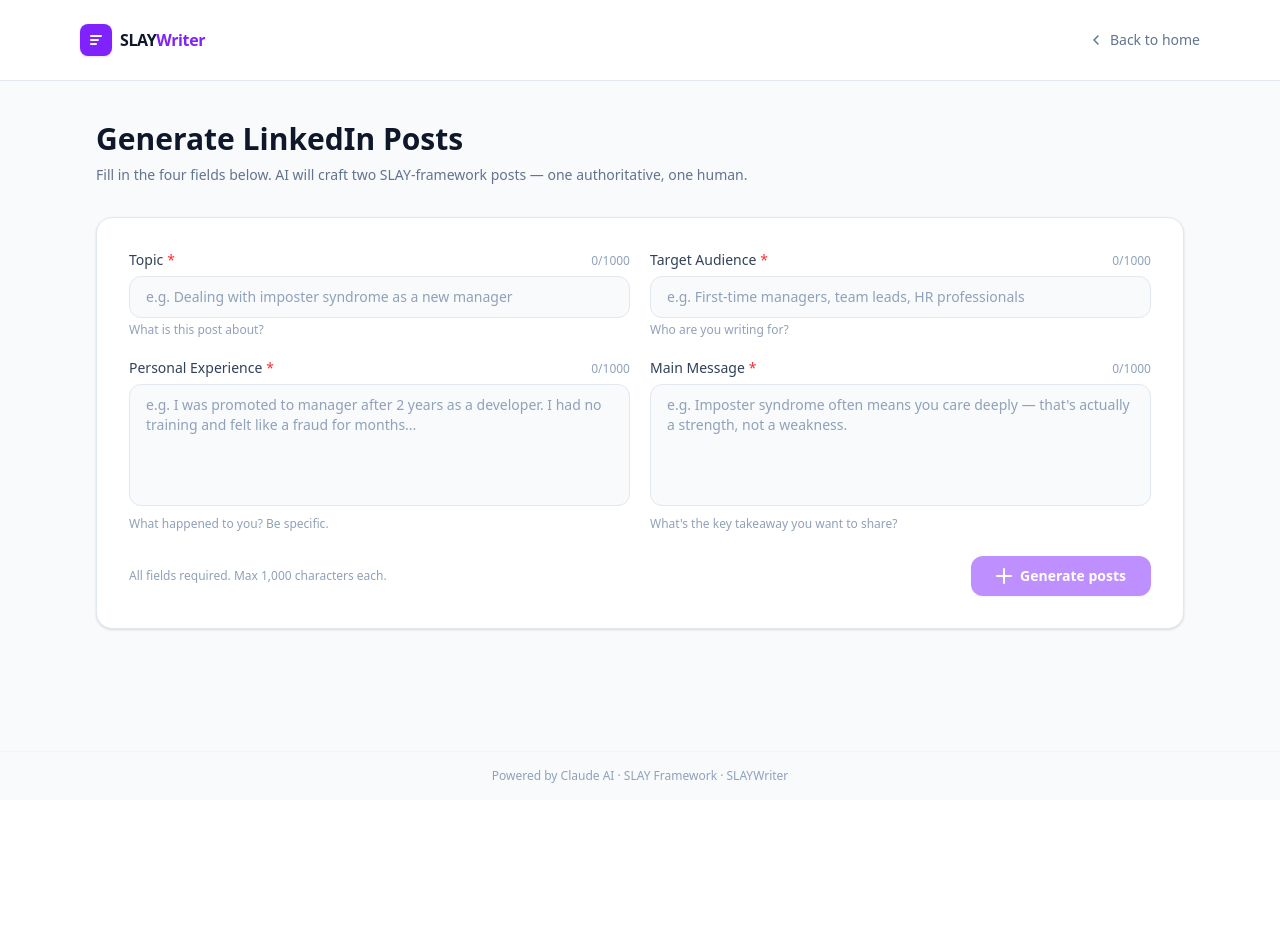
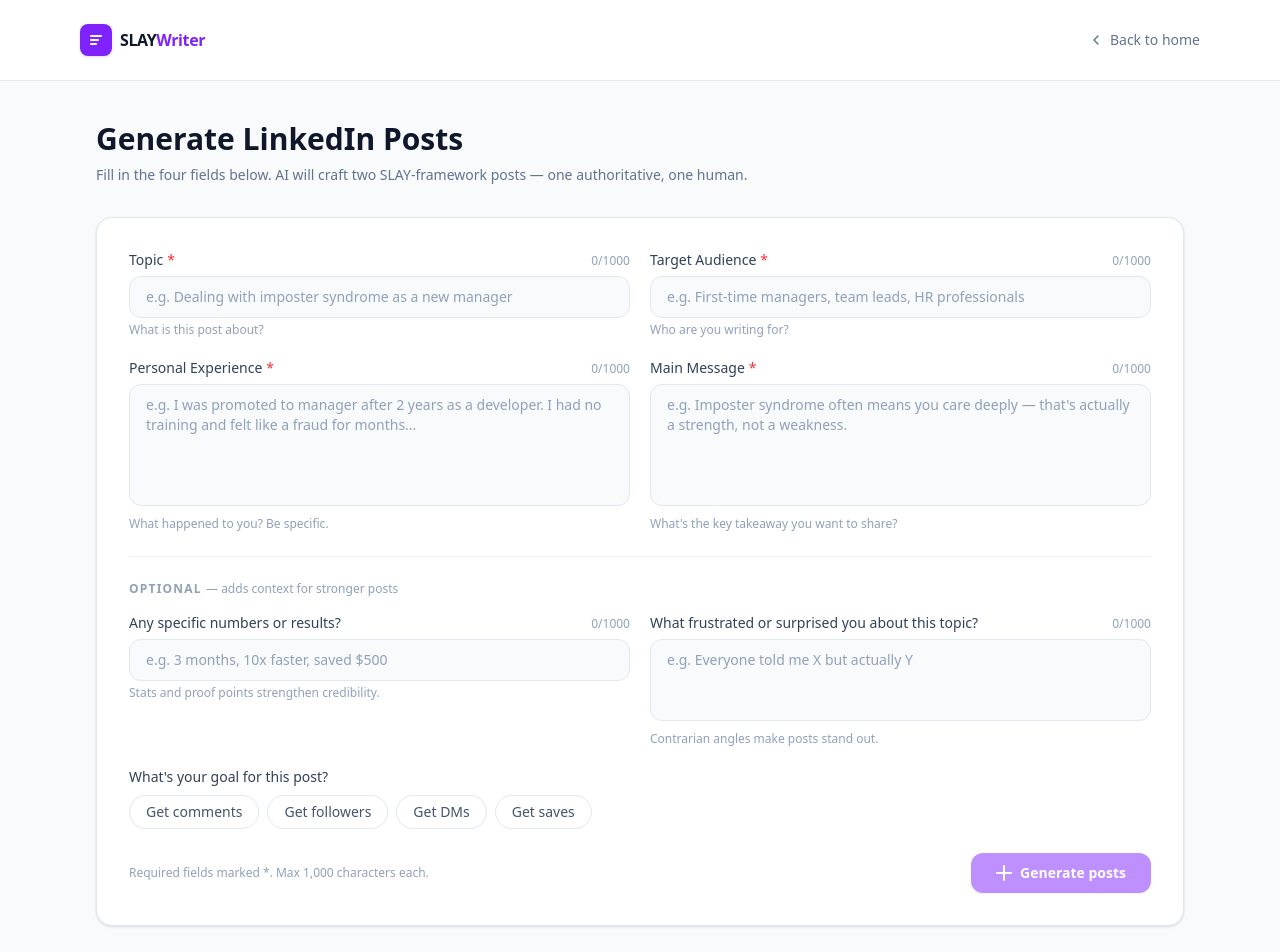
Before and after one commit to Sochan2/slay-writer, a Next.js app: page /generate in a window 1280 px wide. Shown: the top 952 px of the page. Before the commit the page ends 800 px from the top, so only its background shows below. Built offline with nearby package versions, Linux system fonts and the light colour scheme.

Commit message:
add some more function to get attractive

```diff
--- a/src/app/api/generate/route.ts
+++ b/src/app/api/generate/route.ts
@@ -66,7 +66,7 @@ export async function POST(request: NextRequest) {
       return NextResponse.json({ error: "Invalid request body." }, { status: 400 });
     }
 
-    const { topic, experience, message, audience } = body as Record<string, unknown>;
+    const { topic, experience, message, audience, numbers, frustration, postGoal } = body as Record<string, unknown>;
 
     // Presence check
     for (const field of REQUIRED_FIELDS) {
@@ -101,16 +101,53 @@ export async function POST(request: NextRequest) {
       }
     }
 
+    // Validate optional fields (if provided)
+    const optionalStringFields = { numbers, frustration };
+    for (const [key, value] of Object.entries(optionalStringFields)) {
+      if (value !== undefined && value !== "") {
+        if (typeof value !== "string") {
+          return NextResponse.json(
+            { error: `Field "${key}" must be a string.` },
+            { status: 400 }
+          );
+        }
+        if (value.length > MAX_FIELD_LENGTH) {
+          return NextResponse.json(
+            { error: `Field "${key}" exceeds the 1000 character limit.` },
+            { status: 400 }
+          );
+        }
+      }
+    }
+
+    const VALID_GOALS = ["Get comments", "Get followers", "Get DMs", "Get saves"];
+    if (postGoal && (typeof postGoal !== "string" || !VALID_GOALS.includes(postGoal))) {
+      return NextResponse.json({ error: "Invalid postGoal value." }, { status: 400 });
+    }
+
+    // Build optional prompt context
+    const optionalLines: string[] = [];
+    if (numbers && typeof numbers === "string" && numbers.trim()) {
+      optionalLines.push(`- Specific Numbers or Results: ${numbers.trim()}`);
+    }
+    if (frustration && typeof frustration === "string" && frustration.trim()) {
+      optionalLines.push(`- What Frustrated/Surprised Them: ${frustration.trim()}`);
+    }
+    if (postGoal && typeof postGoal === "string") {
+      optionalLines.push(`- Post Goal: ${postGoal} (optimise hook and CTA for this outcome)`);
+    }
+    const optionalContext = optionalLines.length ? "\n" + optionalLines.join("\n") : "";
+
     // Initialise client — throws a clear error if API key is missing/invalid
     const client = getAnthropicClient();
 
     const prompt = `You are an expert LinkedIn content strategist who writes viral posts using the SLAY Framework.
 
 SLAY Framework:
-- S = Strong Hook (first 2 lines stop the scroll — bold claim, surprising stat, or provocative question)
+- S = Strong Hook + Rehook (first 3 lines: line 1-2 = bold controversial statement or contrarian opinion that challenges a common belief; line 3 = a "rehook" sentence that makes the reader NEED to keep reading, e.g. "Here's what no one tells you." / "Most people get this completely wrong.")
 - L = Lesson or Insight (the key takeaway — clear and punchy)
 - A = Action or Story (back it up with a real example or specific moment)
-- Y = Your CTA (end with a subtle, non-pushy call to action)
+- Y = Your CTA (a specific question that invites comments — never generic)
 
 Writing rules (strictly enforce all):
 - Max 15 words per sentence
@@ -119,12 +156,15 @@ Writing rules (strictly enforce all):
 - First 2 lines must be magnetic — they show before "see more"
 - Conversational, direct, human voice
 - Preserve line breaks with \\n\\n between paragraphs and \\n for single line breaks within a block
+- Opening hook MUST be controversial or challenge a widely-held belief — a genuine strong opinion, not clickbait
+- Line 3 MUST be a rehook: a short, punchy sentence that makes readers feel they'll miss something if they stop
+- CTA MUST be a specific, concrete question about the topic (e.g. "What's your biggest struggle with X? Tell me below 👇") — NEVER use generic CTAs like "Who else feels this?" or "Drop a 🔥 if you agree"
 
 User inputs:
 - Topic: ${(topic as string).trim()}
 - Personal Experience: ${(experience as string).trim()}
 - Main Message: ${(message as string).trim()}
-- Target Audience: ${(audience as string).trim()}
+- Target Audience: ${(audience as string).trim()}${optionalContext}
 
 Generate exactly TWO LinkedIn posts and return ONLY this JSON (no markdown, no extra text):
 
@@ -148,10 +188,11 @@ relatablePost rules:
 Both posts must:
 1. Follow SLAY Framework exactly
 2. Be 180-280 words
-3. Hook strongly in the first 2 lines
-4. Use \\n\\n between paragraph blocks
-5. End with a subtle, genuine CTA (not salesy)
-6. Be LinkedIn-ready — copy-paste quality
+3. Open with a bold, controversial or contrarian statement in lines 1-2
+4. Line 3 is a rehook — a short sentence that compels the reader past "see more"
+5. Use \\n\\n between paragraph blocks
+6. End with a specific question CTA that invites real replies (not a generic prompt)
+7. Be LinkedIn-ready — copy-paste quality
 
 Return ONLY the raw JSON object.`;
 
--- a/src/app/generate/page.tsx
+++ b/src/app/generate/page.tsx
@@ -9,6 +9,9 @@ interface FormData {
   experience: string;
   message: string;
   audience: string;
+  numbers: string;
+  frustration: string;
+  postGoal: string;
 }
 
 interface GenerateResult {
@@ -88,6 +91,9 @@ export default function GeneratePage() {
     experience: "",
     message: "",
     audience: "",
+    numbers: "",
+    frustration: "",
+    postGoal: "",
   });
 
   const [result, setResult] = useState<GenerateResult | null>(null);
@@ -239,10 +245,117 @@ export default function GeneratePage() {
               ))}
             </div>
 
+            {/* Optional fields */}
+            <div className="mt-6 border-t border-slate-100 pt-6">
+              <p className="mb-4 text-xs font-semibold uppercase tracking-widest text-slate-400">
+                Optional{" "}
+                <span className="font-normal normal-case tracking-normal">
+                  — adds context for stronger posts
+                </span>
+              </p>
+              <div className="grid grid-cols-1 gap-5 sm:grid-cols-2">
+                {/* Numbers */}
+                <div>
+                  <div className="mb-1.5 flex items-baseline justify-between">
+                    <label
+                      htmlFor="numbers"
+                      className="text-sm font-medium text-slate-700"
+                    >
+                      Any specific numbers or results?
+                    </label>
+                    <span
+                      className={`text-xs tabular-nums ${
+                        form.numbers.length > MAX_LENGTH * 0.9
+                          ? "text-amber-500"
+                          : "text-slate-400"
+                      }`}
+                    >
+                      {form.numbers.length}/{MAX_LENGTH}
+                    </span>
+                  </div>
+                  <input
+                    id="numbers"
+                    name="numbers"
+                    type="text"
+                    value={form.numbers}
+                    onChange={handleChange}
+                    placeholder="e.g. 3 months, 10x faster, saved $500"
+                    className="w-full rounded-xl border border-slate-200 bg-slate-50 px-4 py-2.5 text-sm text-slate-900 placeholder-slate-400 transition-colors focus:border-violet-400 focus:bg-white focus:outline-none focus:ring-2 focus:ring-violet-400/20"
+                  />
+                  <p className="mt-1 text-xs text-slate-400">
+                    Stats and proof points strengthen credibility.
+                  </p>
+                </div>
+
+                {/* Frustration */}
+                <div>
+                  <div className="mb-1.5 flex items-baseline justify-between">
+                    <label
+                      htmlFor="frustration"
+                      className="text-sm font-medium text-slate-700"
+                    >
+                      What frustrated or surprised you about this topic?
+                    </label>
+                    <span
+                      className={`text-xs tabular-nums ${
+                        form.frustration.length > MAX_LENGTH * 0.9
+                          ? "text-amber-500"
+                          : "text-slate-400"
+                      }`}
+                    >
+                      {form.frustration.length}/{MAX_LENGTH}
+                    </span>
+                  </div>
+                  <textarea
+                    id="frustration"
+                    name="frustration"
+                    value={form.frustration}
+                    onChange={handleChange}
+                    placeholder="e.g. Everyone told me X but actually Y"
+                    rows={3}
+                    className="w-full resize-none rounded-xl border border-slate-200 bg-slate-50 px-4 py-2.5 text-sm text-slate-900 placeholder-slate-400 transition-colors focus:border-violet-400 focus:bg-white focus:outline-none focus:ring-2 focus:ring-violet-400/20"
+                  />
+                  <p className="mt-1 text-xs text-slate-400">
+                    Contrarian angles make posts stand out.
+                  </p>
+                </div>
+              </div>
+
+              {/* Post goal */}
+              <div className="mt-5">
+                <label className="mb-2 block text-sm font-medium text-slate-700">
+                  What&apos;s your goal for this post?
+                </label>
+                <div className="flex flex-wrap gap-2">
+                  {(["Get comments", "Get followers", "Get DMs", "Get saves"] as const).map(
+                    (goal) => (
+                      <button
+                        key={goal}
+                        type="button"
+                        onClick={() =>
+                          setForm((prev) => ({
+                            ...prev,
+                            postGoal: prev.postGoal === goal ? "" : goal,
+                          }))
+                        }
+                        className={`rounded-full border px-4 py-1.5 text-sm font-medium transition-colors ${
+                          form.postGoal === goal
+                            ? "border-violet-600 bg-violet-600 text-white"
+                            : "border-slate-200 bg-white text-slate-600 hover:border-violet-300 hover:text-violet-700"
+                        }`}
+                      >
+                        {goal}
+                      </button>
+                    )
+                  )}
+                </div>
+              </div>
+            </div>
+
             {/* Submit */}
             <div className="mt-6 flex flex-col gap-3 sm:flex-row sm:items-center sm:justify-between">
               <p className="text-xs text-slate-400">
-                All fields required. Max 1,000 characters each.
+                Required fields marked *. Max 1,000 characters each.
               </p>
               <button
                 type="submit"
@@ -391,8 +504,16 @@ export default function GeneratePage() {
               />
             </div>
 
+            {/* Posting tip */}
+            <div className="mt-6 flex items-start gap-2.5 rounded-xl border border-amber-200 bg-amber-50 px-4 py-3 text-sm text-amber-800">
+              <span aria-hidden="true">💡</span>
+              <span>
+                <strong>Pro tip:</strong> Post at 12–1 pm on weekdays, or weekend mornings for less competition.
+              </span>
+            </div>
+
             {/* Regenerate */}
-            <div className="mt-6 text-center">
+            <div className="mt-4 text-center">
               <button
                 type="button"
                 onClick={generatePosts}
```
